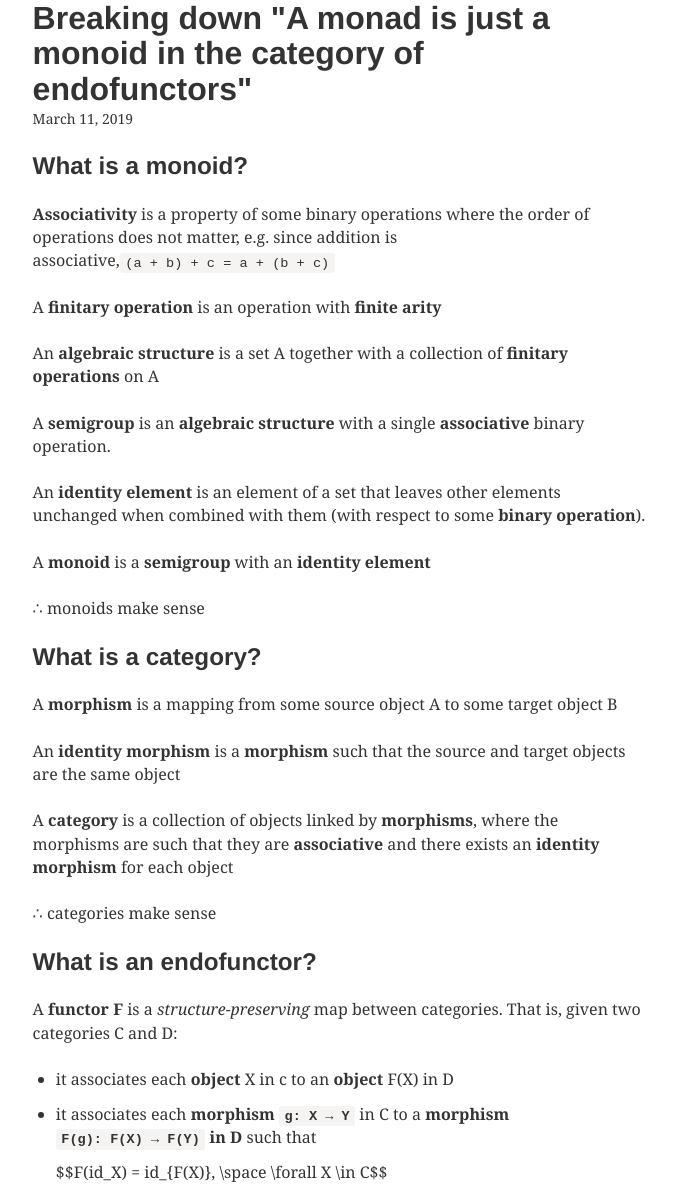
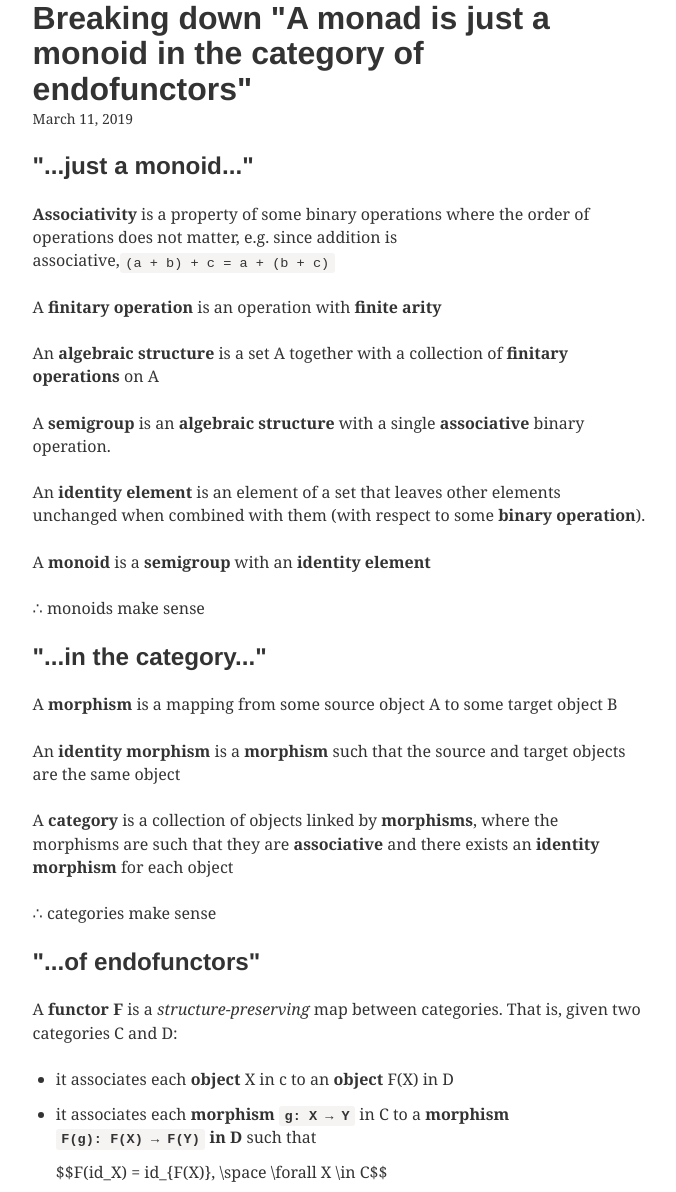
Before and after one commit to christianscott/christianfscott.com, a Gatsby site: page /wtf-is-a-monad/ in a window 1280 px wide. Shown: the part 80-1272 px from the top of the page, without its empty margins (300-976 px from the left). Built offline with nearby package versions, Linux system fonts and the light colour scheme; Gatsby itself is replaced by a stand-in of ours; some packages are replaced by stand-ins of ours; what typography-theme-github would draw is missing.

Commit message:
update wtf-is-a-monad

```diff
--- a/content/blog/wtf-is-a-monad/index.md
+++ b/content/blog/wtf-is-a-monad/index.md
@@ -3,7 +3,7 @@ title: Breaking down "A monad is just a monoid in the category of endofunctors"
 date: "2019-03-11T22:12:03.284Z"
 ---
 
-## What is a monoid?
+## "...just a monoid..."
 
 **Associativity** is a property of some binary operations where the order of operations does not matter, e.g.  since addition is associative,`(a + b) + c = a + (b + c)`
 
@@ -19,7 +19,7 @@ A **monoid** is a **semigroup** with an **identity element**
 
 ∴ monoids make sense
 
-## What is a category?
+## "...in the category..."
 
 A **morphism** is a mapping from some source object A to some target object B
 
@@ -29,7 +29,7 @@ A **category** is a collection of objects linked by **morphisms**, where the mor
 
 ∴ categories make sense
 
-## What is an endofunctor?
+## "...of endofunctors"
 
 A **functor F** is a *structure-preserving* map between categories. That is, given two categories C and D:
 
```
